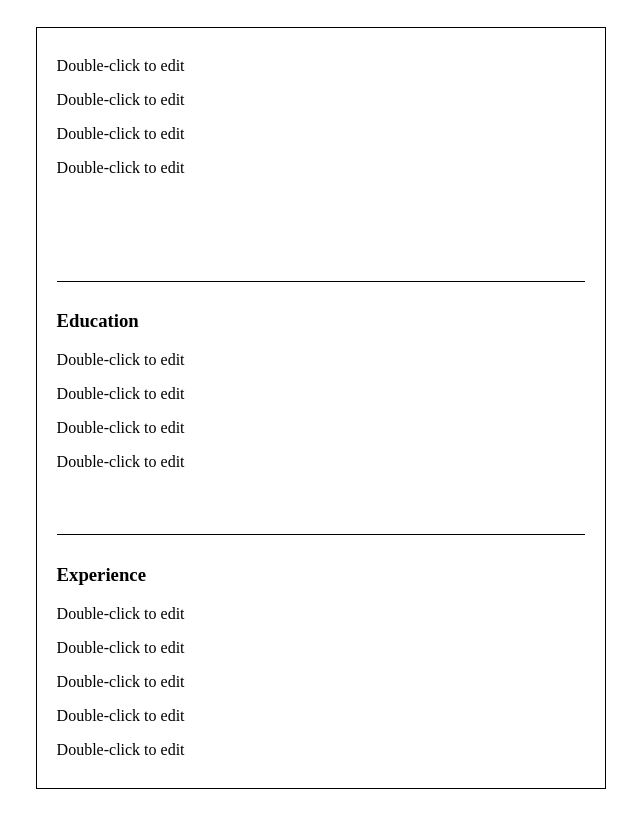
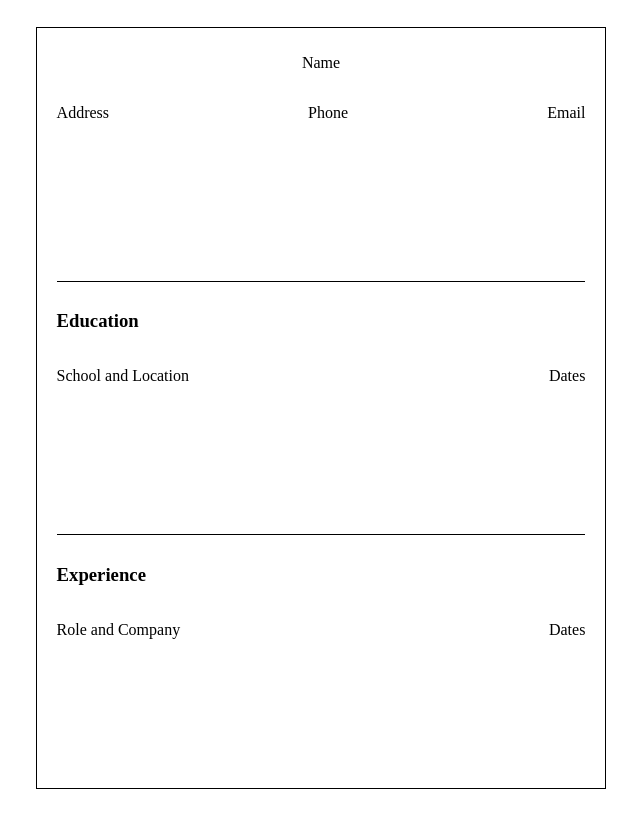
Before and after one commit to gabriellend/my-first-react-app, a React (Vite) app: page / in a window 1280 px wide. Shown: the whole page, without its empty margins (319-959 px from the left). Built offline with nearby package versions, Linux system fonts and the light colour scheme.

Commit message:
Save values and style

```diff
--- a/src/components/CV.jsx
+++ b/src/components/CV.jsx
@@ -4,9 +4,9 @@ import '@/styles/CV.css';
 export const CV = () => {
     return (
         <div className='cv'>
-           <Section title="" initialInputNumber={4} canAddInputs={false} />
-           <Section title="Education" initialInputNumber={4} />
-           <Section title="Experience" initialInputNumber={5} />
+           <Section title="Header" initialInputNumber={3} />
+           <Section title="Education" initialInputNumber={2} />
+           <Section title="Experience" initialInputNumber={2} />
         </div>
     )
 }
--- a/src/components/EditableInput.jsx
+++ b/src/components/EditableInput.jsx
@@ -1,16 +1,9 @@
-import React, { useState, useRef, useEffect } from "react";
+import React, { useState, useRef, useEffect } from 'react';
 
-export default function EditableInput() {
+export default function EditableInput({ placeholder }) {
   const [isInput, setIsInput] = useState(false);
+  const [value, setValue] = useState('');
   const inputRef = useRef(null);
-
-    const handleDoubleClick = () => {
-        setIsInput(true);
-    };
-
-    const handleBlur = () => {
-        setIsInput(false);
-    };
 
   useEffect(() => {
     if (isInput && inputRef.current) {
@@ -24,11 +17,14 @@ export default function EditableInput() {
       {isInput ? (
         <input
           ref={inputRef}
-                    onBlur={handleBlur}
-                    defaultValue="Double-click to edit"
+          type="text"
+          value={value ? value : placeholder}
+          onChange={e => setValue(e.target.value)}
+          onKeyDown={e => (e.key === 'Enter' ? setIsInput(false) : null)}
+          onBlur={() => setIsInput(false)}
         />
       ) : (
-                <p onDoubleClick={handleDoubleClick}>Double-click to edit</p>
+        <p onDoubleClick={() => setIsInput(true)}>{value ? value : placeholder}</p>
       )}
     </>
   );
--- a/src/components/Section.jsx
+++ b/src/components/Section.jsx
@@ -1,16 +1,48 @@
 import '@/styles/Section.css';
 import EditableInput from './EditableInput';
 
-export default function Section({title, initialInputNumber, canAddInputs = true}) {
-    const sectionStyle = `section ${title === 'Experience' ? 'experience-section' : ''}`;
-    const inputsArray = Array.from({length: initialInputNumber}, (_, index) => index);
+export default function Section({
+  title,
+  initialInputNumber,
+}) {
+  const sectionStyle = `section ${
+    title === 'Header'
+      ? 'header-section'
+      : title === 'Education'
+        ? 'education-section'
+        : 'experience-section'
+  }`;
+  const inputsArray = Array.from(
+    {
+      length: initialInputNumber,
+    },
+    (_, index) => index,
+  );
+  const placeholders =
+    title === 'Header'
+      ? ['Address', 'Phone', 'Email']
+      : title === 'Education'
+        ? ['School and Location', 'Dates']
+        : ['Role and Company', 'Dates'];
 
-    return (
-        <div className={sectionStyle}>
-           <h3>{title}</h3>
-            {inputsArray.map((_, index) =>
-                <EditableInput key={index} />
-            )}
+  return (
+    <div className={sectionStyle}>
+      {title === 'Header' ? (
+        <div className="name">
+          <EditableInput placeholder="Name" />
         </div>
-    );
+      ) : (
+        <h3 className="title">{title}</h3>
+      )}
+      <div className="info">
+        {inputsArray.map((_, index) =>
+          title !== 'Header' && index === 1 ? (
+            <EditableInput placeholder={placeholders[index]} key={index} />
+          ) : (
+            <EditableInput placeholder={placeholders[index]} key={index} />
+          ),
+        )}
+      </div>
+    </div>
+  );
 }
--- a/src/styles/Section.css
+++ b/src/styles/Section.css
@@ -1,9 +1,29 @@
 .section {
     border-bottom: 1px solid black;
     flex: 1;
+    display: flex;
     margin: 10px 20px 0 20px;
+    flex-direction: column;
+}
+
+.header-section {
+    flex: 1
 }
 
 .experience-section {
     border-bottom-width: 0;
+    flex: 1
 }
+
+.education-section {
+    flex: 1
+}
+
+.name {
+    align-self: center;
+}
+
+.info {
+    display: flex;
+    justify-content: space-between;
+}
```
Also changed, not shown: .prettierrc.cjs, src/styles/education/EducationSection.css (deleted), src/styles/education/School.css (deleted), src/styles/experience/Company.jsx (deleted), src/styles/experience/ExperienceSection.css (deleted), src/styles/header/HeaderSection.css (deleted). Lines whose indentation alone changed are shown as unchanged.
